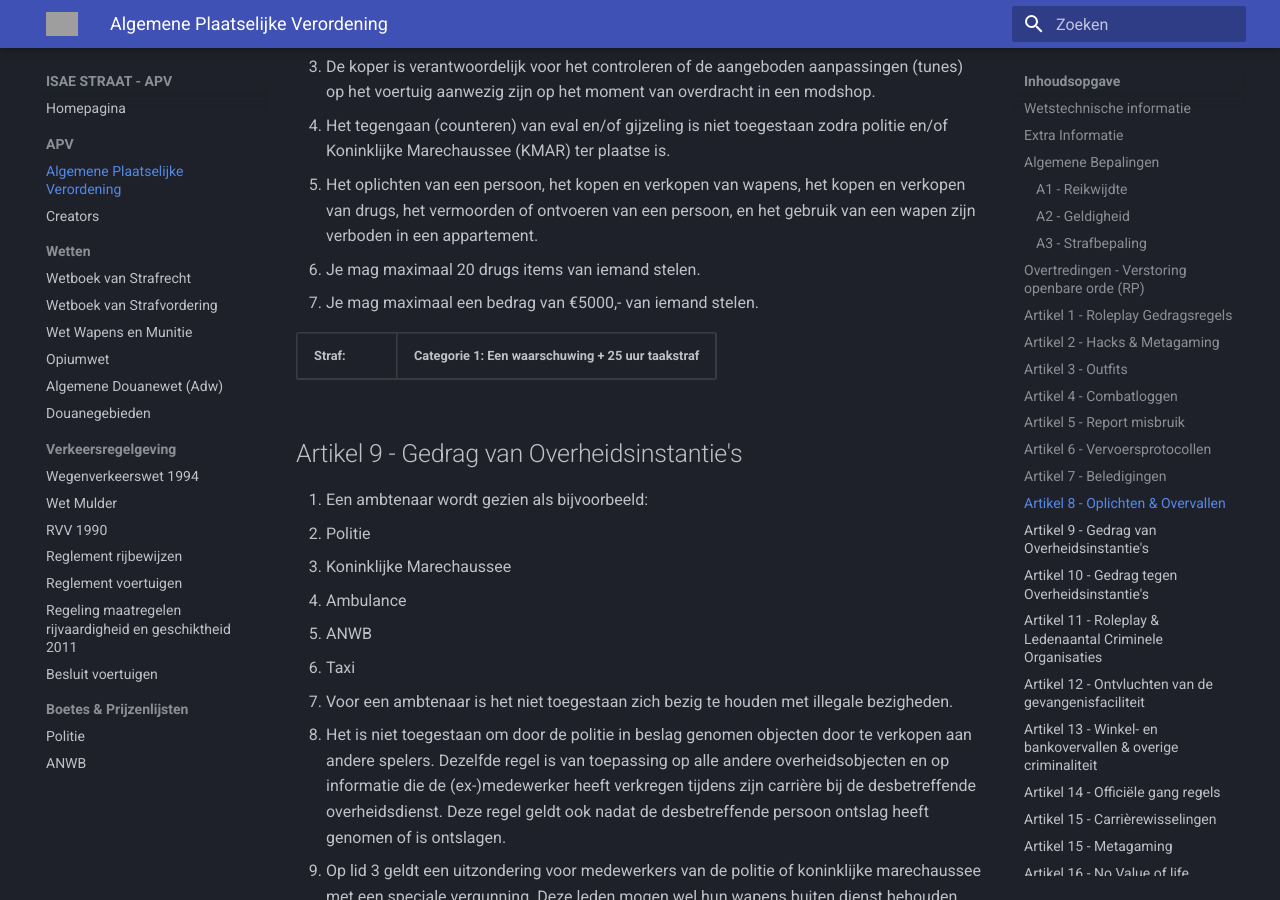
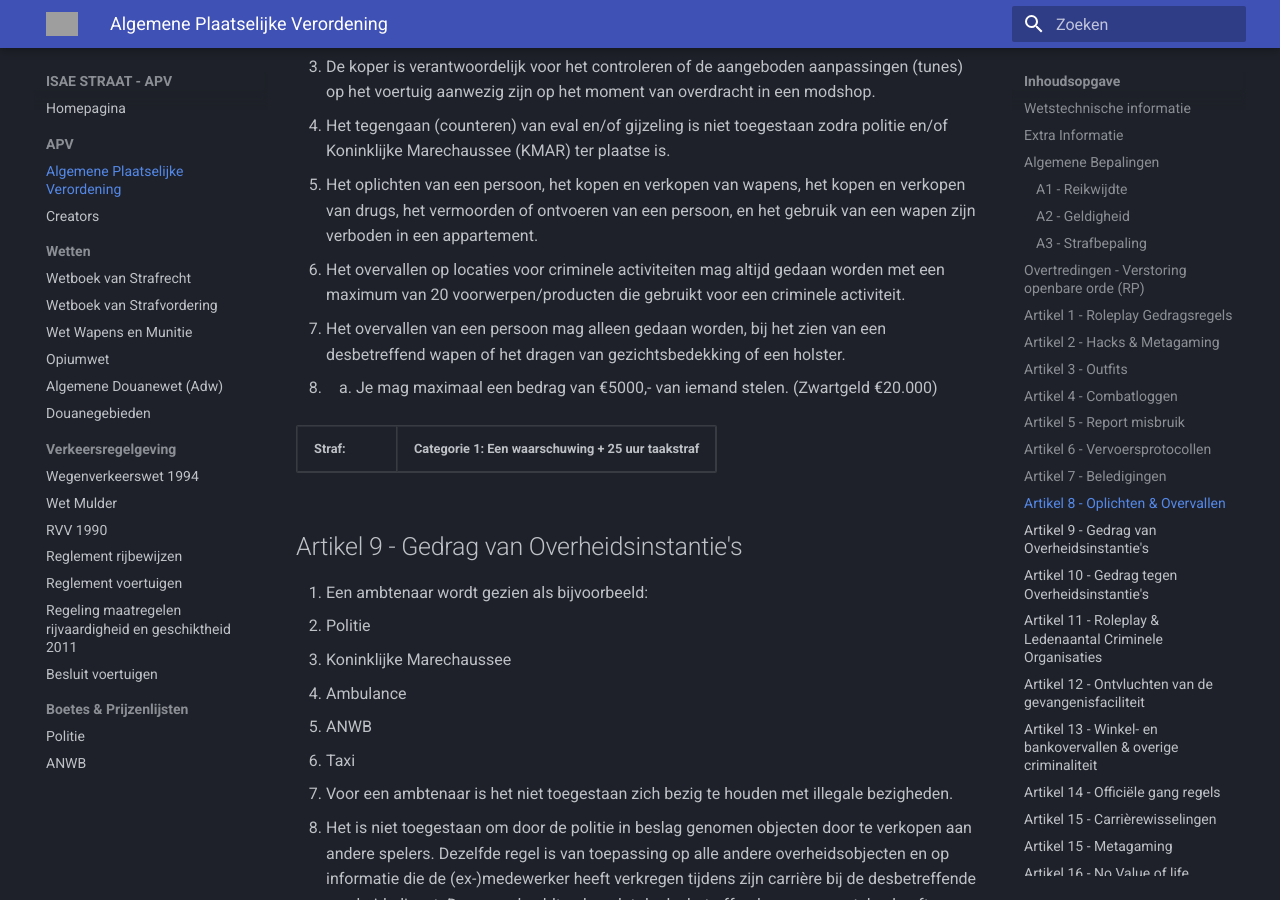
Before and after one commit to Mulamoess/isaestraatapv.github.io, an MkDocs documentation site: the page built from docs/APV/APV.md, in a window 1280 px wide and 900 px high, scrolled down 6369 px. Built offline with MkDocs 1.6.1 and Material for MkDocs 9.7.7, drawn with Linux system fonts in a browser that asks for light colours; grey boxes are pictures that could not be loaded.

Commit message:
ARTIKEL 8 Update

```diff
--- a/docs/APV/APV.md
+++ b/docs/APV/APV.md
@@ -210,8 +210,11 @@
 3. De koper is verantwoordelijk voor het controleren of de aangeboden aanpassingen (tunes) op het voertuig aanwezig zijn op het moment van overdracht in een modshop.
 4. Het tegengaan (counteren) van eval en/of gijzeling is niet toegestaan zodra politie en/of Koninklijke Marechaussee (KMAR) ter plaatse is.
 5. Het oplichten van een persoon, het kopen en verkopen van wapens, het kopen en verkopen van drugs, het vermoorden of ontvoeren van een persoon, en het gebruik van een wapen zijn verboden in een appartement.
-6. Je mag maximaal 20 drugs items van iemand stelen.
-7. Je mag maximaal een bedrag van €5000,- van iemand stelen.
+6. Het overvallen op locaties voor criminele activiteiten mag altijd gedaan worden met een maximum van 20 voorwerpen/producten die gebruikt voor  een criminele activiteit.
+7. Het overvallen van een persoon mag alleen gedaan worden, bij het zien van een desbetreffend wapen of het dragen van gezichtsbedekking of een holster.
+8. 7. Je mag maximaal een bedrag van €5000,- van iemand stelen. (Zwartgeld €20.000)
+
+
 
 <table border="1">
     <thead>
```
